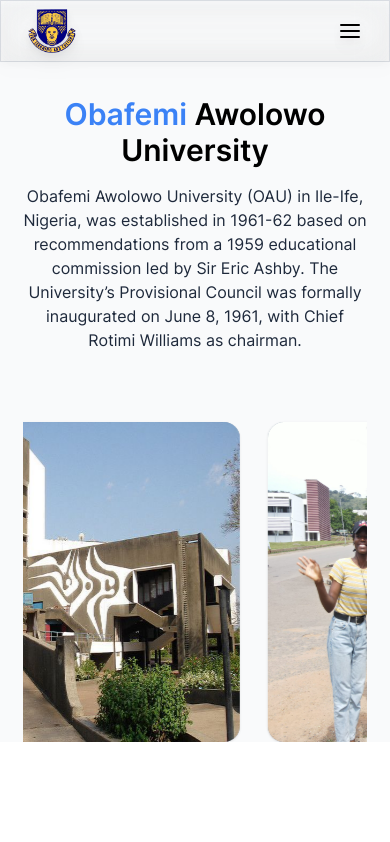
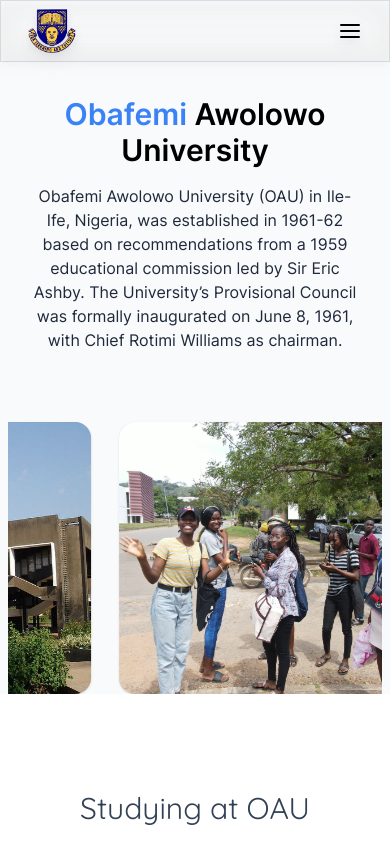
Before and after one commit to professor-12/oau, a Next.js app: page /home in a window 390 px wide. Shown: the top 842 px of the page. Built offline with nearby package versions, Linux system fonts and the light colour scheme.

Commit message:
Improved the HeroSections's responsiveness accross different screen sizes

```diff
--- a/src/components/HeroSection.tsx
+++ b/src/components/HeroSection.tsx
@@ -3,13 +3,12 @@ import SlideImage, { SlideImageMobile } from "./SlideImage";
 const HeroSection = () => {
     return (
         <div className="md:h-screen relative bg-[#F9FAFB] text-black">
-            <div className="w-[88%] mx-auto relative  max-lg:pt-[8rem]  max-md:pt-[calc(6rem)] items-center  lg:flex justify-between  gap-24">
-                <div className="flex-1 space-y-4">
+            <div className="md:w-[88%] px-2 mx-auto relative  max-lg:pt-[8rem]  max-md:pt-[calc(6rem)] items-center  lg:flex justify-between  gap-24">
+                <div className="flex-1 max-md:w-[88%] max-md:mx-auto space-y-4">
                     <h2 className="md:text-6xl text-3xl font-semibold max-md:text-center"><span className="text-blue-500">Obafemi</span> Awolowo University</h2>
                     <p className="text-[#1e293b] max-md:text-center  md:text-xl tracking-normal">
                         Obafemi Awolowo University (OAU) in Ile-Ife, Nigeria, was established in 1961-62 based on recommendations from a 1959 educational commission led by Sir Eric Ashby. The University’s Provisional Council was formally inaugurated on June 8, 1961, with Chief Rotimi Williams as chairman.</p>
                 </div>
-
                 <div className="overflow-hidden w-full flex-1 pt-[calc(80px-10px)]  md:h-screen">
                     <SlideImage />
                     <SlideImageMobile />
--- a/src/components/SlideImage.tsx
+++ b/src/components/SlideImage.tsx
@@ -15,7 +15,7 @@ const SlideImage = () => {
 
                               images.map((a) => {
                                     return (
-                                          <div className='rounded-2xl  bg-slate-400 overflow-hidden relative w-[18rem] object-cover h-[20rem] shadow'>
+                                          <div className='rounded-2xl  bg-gray-200 overflow-hidden relative w-[18rem] object-cover h-[20rem] shadow'>
                                                 <Image src={a} className='absolute w-full h-full top-0 left-0 bottom-0' alt="slide images" width={500} height={500} />
                                           </div>
                                     )
@@ -25,7 +25,7 @@ const SlideImage = () => {
 
                               images.map((a) => {
                                     return (
-                                          <div className='rounded-2xl bg-slate-400 overflow-hidden relative w-[18rem] object-cover h-[20rem] shadow'>
+                                          <div className='rounded-2xl bg-gray-200 overflow-hidden relative w-[18rem] object-cover h-[20rem] shadow'>
                                                 <Image src={a} className='absolute w-full h-full top-0 left-0 bottom-0' alt="slide images" width={500} height={500} />
                                           </div>
                                     )
@@ -38,7 +38,7 @@ const SlideImage = () => {
 
                               images2.map((a) => {
                                     return (
-                                          <div className='rounded-2xl bg-slate-400 overflow-hidden relative w-[18rem] object-cover h-[20rem] shadow'>
+                                          <div className='rounded-2xl bg-gray-200 overflow-hidden relative w-[18rem] object-cover h-[20rem] shadow'>
                                                 <Image src={a} className='absolute w-full h-full top-0 left-0 bottom-0' alt="slide images" width={500} height={500} />
                                           </div>
                                     )
@@ -48,7 +48,7 @@ const SlideImage = () => {
 
                               images2.map((a) => {
                                     return (
-                                          <div className='rounded-2xl bg-slate-400 overflow-hidden relative w-[18rem] object-cover h-[20rem] shadow'>
+                                          <div className='rounded-2xl bg-gray-200 overflow-hidden relative w-[18rem] object-cover h-[20rem] shadow'>
                                                 <Image src={a} className='absolute w-full h-full top-0 left-0 bottom-0' alt="slide images" width={500} height={500} />
                                           </div>
                                     )
@@ -73,8 +73,8 @@ export const SlideImageMobile = () => {
 
                   images.map((a) => {
                         return (
-                              <div className='rounded-2xl flex-shrink-0  bg-slate-400 overflow-hidden relative w-full object-cover h-[20rem] shadow'>
-                                    <Image src={a} className='absolute w-full h-full top-0 left-0 bottom-0' alt="slide images" width={500} height={500} />
+                              <div className='rounded-2xl flex-shrink-0  bg-slate-300 overflow-hidden relative w-[80%] object-cover  h-[17rem] shadow'>
+                                    <Image src={a} className='absolute w-full h-full top-0 left-0 bottom-0 object-cover object-center' alt="slide images" width={500} height={500} />
                               </div>
                         )
                   })
@@ -83,8 +83,8 @@ export const SlideImageMobile = () => {
 
                   images.map((a) => {
                         return (
-                              <div className='rounded-2xl  flex-shrink-0  bg-slate-400 overflow-hidden relative w-full object-cover h-[20rem] shadow'>
-                                    <Image src={a} className='absolute w-full h-full top-0 left-0 bottom-0' alt="slide images" width={500} height={500} />
+                              <div className='rounded-2xl  flex-shrink-0  bg-slate-300 overflow-hidden relative w-[80%] object-cover h-[17rem] shadow'>
+                                    <Image src={a} className='absolute w-full h-full top-0 left-0 bottom-0 object-cover object-center' alt="slide images" width={500} height={500} />
                               </div>
                         )
                   })
```
